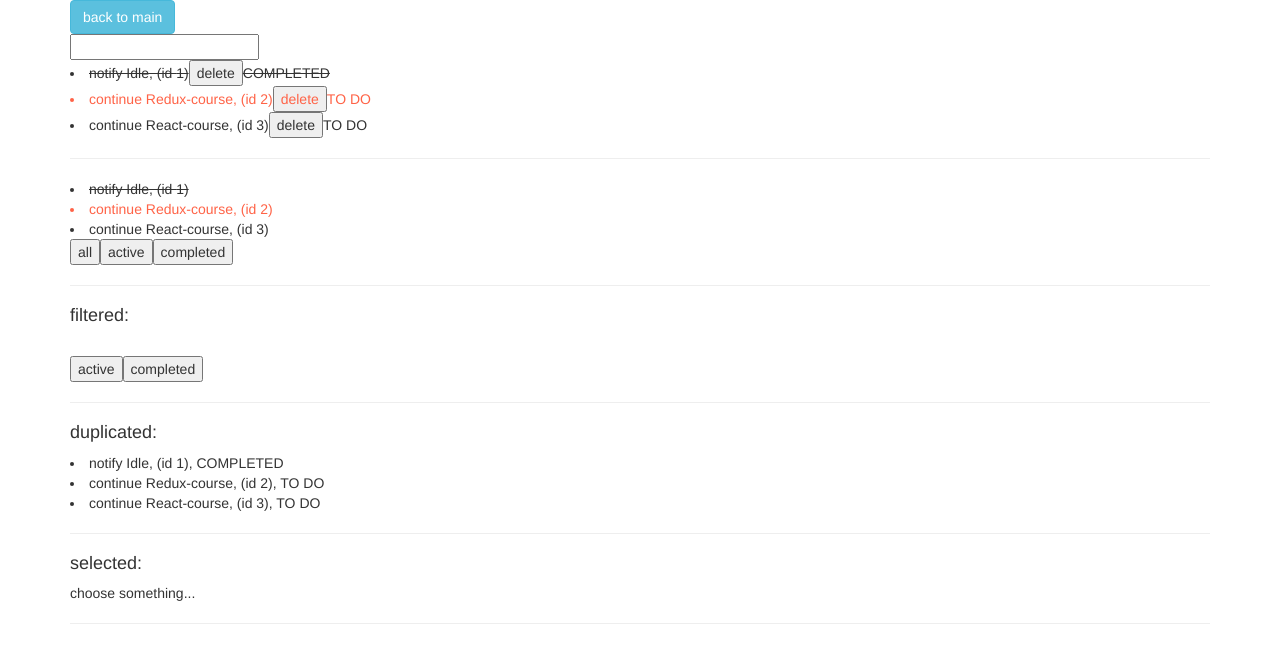
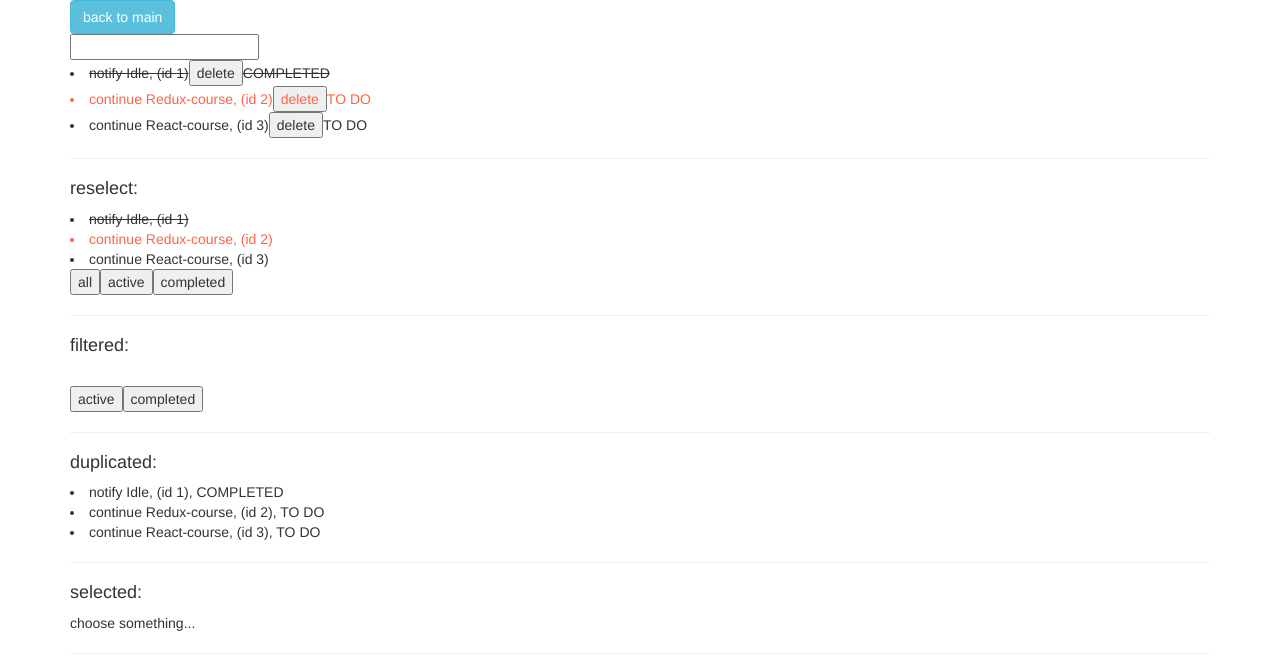
Before and after one commit to gena-rybin/todoList, a React app: page /todo in a window 1280 px wide. Shown: the top 670 px of the page. Built offline with nearby package versions, Linux system fonts and the light colour scheme.

Commit message:
code refactoring

```diff
--- a/src/components/containers/_SelectedTodosList.js
+++ b/src/components/containers/listTodosReselect.js
@@ -12,7 +12,7 @@ import {
 } from "../../actions";
 
 
-class SelectedTodosList extends Component {
+class ListTodosReselect extends Component {
 
     render() {
         if (!this.props.todos) {
@@ -22,6 +22,7 @@ class SelectedTodosList extends Component {
         console.log(this);
         return (
             <div>
+                <h4>reselect:</h4>
                 {this.props.todos.map(todo =>
                     <li key={todo.id}
                         className={`${todo.completed ? 'completed-todo' : 'not-completed-todo'}
@@ -86,4 +87,4 @@ const mapDispatchToProps = (dispatch) => {
     }
 };
 
-export default connect(mapStateToProps, mapDispatchToProps)(SelectedTodosList);
+export default connect(mapStateToProps, mapDispatchToProps)(ListTodosReselect);
--- a/src/components/layouts/page-todo/todo-page.js
+++ b/src/components/layouts/page-todo/todo-page.js
@@ -6,7 +6,7 @@ import NewTodo from '../../containers/new-todo';
 import SelectedTodo from '../../containers/selected-todo';
 import ListTodosDeleted from '../../containers/todos-deleted';
 import FilterButtonsTodos from '../../containers/filterButtonsRedux';
-import _SelectedTodosList from '../../containers/_SelectedTodosList';
+import ListTodosReselect from '../../containers/listTodosReselect';
 
 import {connect} from "react-redux";
 
@@ -32,7 +32,7 @@ class TodoPage extends Component {
                 <ListTodos />
 
                 <hr/>
-                <_SelectedTodosList />
+                <ListTodosReselect />
 
                 <hr/>
                 <FilterButtonsTodos />
```
